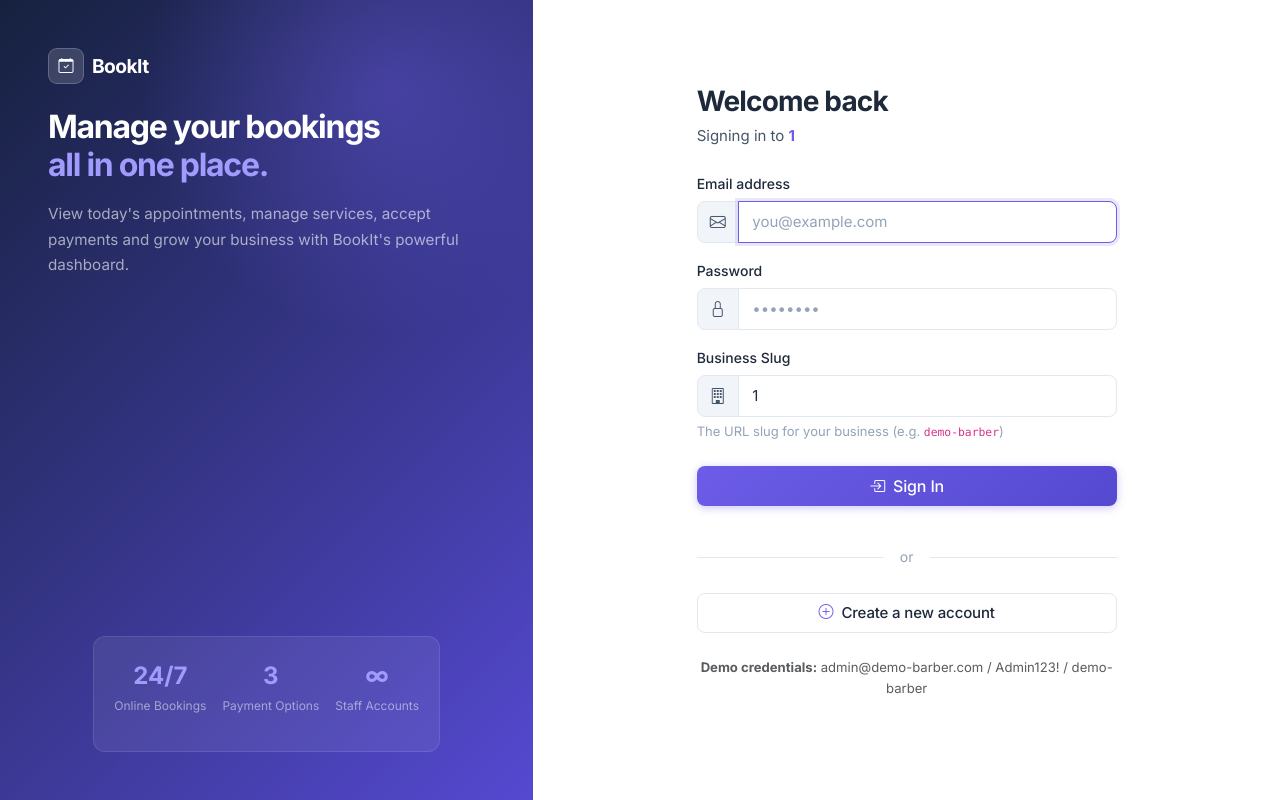
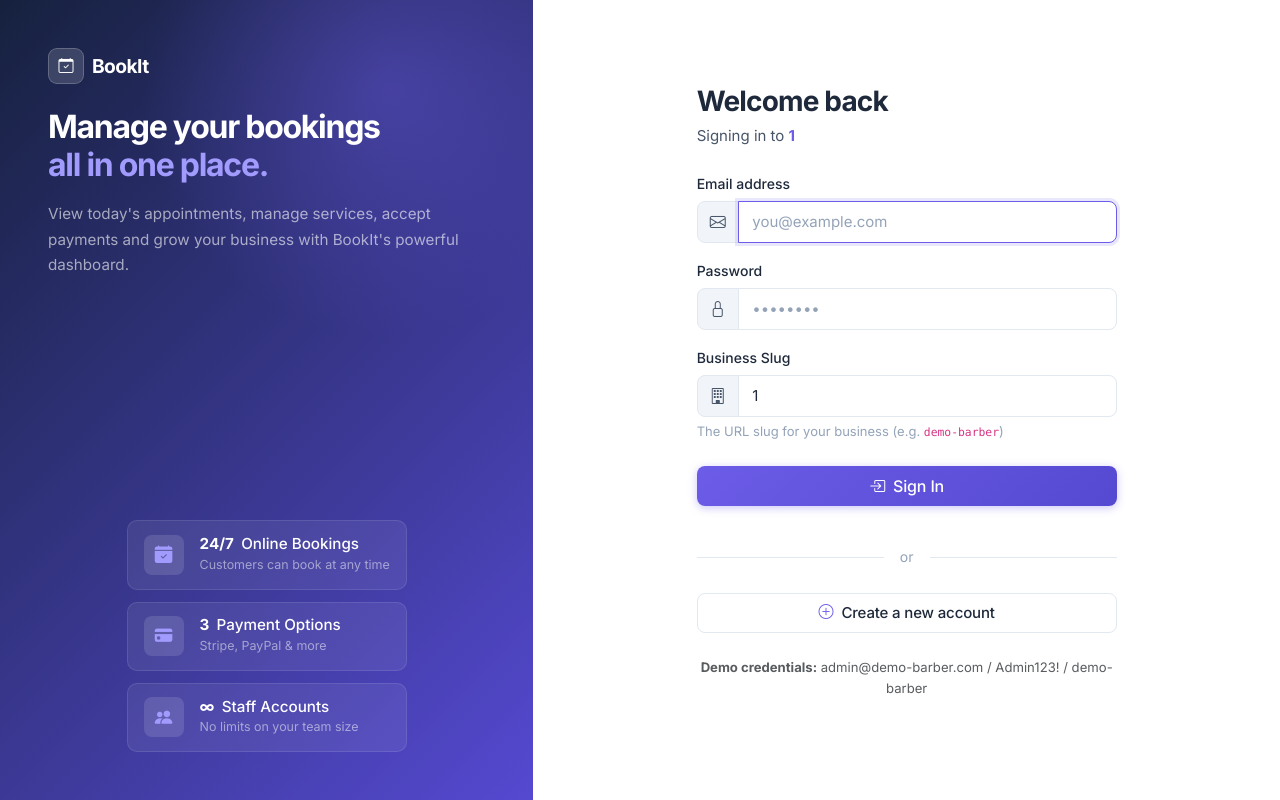
Before and after one commit to dotnetappdev/BookIt, an ASP.NET Core app: page /Account/Login?tenantSlug=1 in a window 1280 px wide. Run offline with ASP.NET Core 8, Linux system fonts and the light colour scheme.

Commit message:
Fix login page left panel stats layout - replace cramped grid with feature highlight rows
Co-authored-by: dotnetappdev <184539361+dotnetappdev@users.noreply.github.com>

```diff
--- a/src/BookIt.Web/Views/Account/Login.cshtml
+++ b/src/BookIt.Web/Views/Account/Login.cshtml
@@ -33,20 +33,23 @@
             </p>
         </div>
         <div style="position:relative;z-index:1;">
-            <div style="background:rgba(255,255,255,.07);border:1px solid rgba(255,255,255,.1);border-radius:12px;padding:1.25rem;">
-                <div class="d-flex gap-3 align-items-start mb-3">
-                    @foreach (var item in new[] {
-                        new { icon = "bi-calendar-check-fill", val = "24/7", label = "Online Bookings" },
-                        new { icon = "bi-credit-card-fill", val = "3", label = "Payment Options" },
-                        new { icon = "bi-people-fill", val = "∞", label = "Staff Accounts" }
-                    })
-                    {
-                        <div class="text-center flex-fill">
-                            <div style="color:var(--primary-light);font-size:1.5rem;font-weight:700;">@item.val</div>
-                            <div style="color:rgba(255,255,255,.5);font-size:.75rem;">@item.label</div>
+            <div style="display:flex;flex-direction:column;gap:.75rem;">
+                @foreach (var item in new[] {
+                    new { icon = "bi-calendar-check-fill", val = "24/7", label = "Online Bookings", desc = "Customers can book at any time" },
+                    new { icon = "bi-credit-card-fill", val = "3", label = "Payment Options", desc = "Stripe, PayPal & more" },
+                    new { icon = "bi-people-fill", val = "∞", label = "Staff Accounts", desc = "No limits on your team size" }
+                })
+                {
+                    <div style="display:flex;align-items:center;gap:1rem;background:rgba(255,255,255,.07);border:1px solid rgba(255,255,255,.1);border-radius:10px;padding:.85rem 1rem;">
+                        <div style="width:40px;height:40px;flex-shrink:0;background:rgba(255,255,255,.12);border-radius:8px;display:flex;align-items:center;justify-content:center;">
+                            <i class="bi @item.icon" style="color:var(--primary-light);font-size:1.1rem;"></i>
                         </div>
-                    }
-                </div>
+                        <div>
+                            <div style="color:white;font-size:.95rem;font-weight:700;line-height:1.2;">@item.val &nbsp;<span style="font-weight:500;">@item.label</span></div>
+                            <div style="color:rgba(255,255,255,.5);font-size:.78rem;margin-top:.1rem;">@item.desc</div>
+                        </div>
+                    </div>
+                }
             </div>
         </div>
     </div>
```
